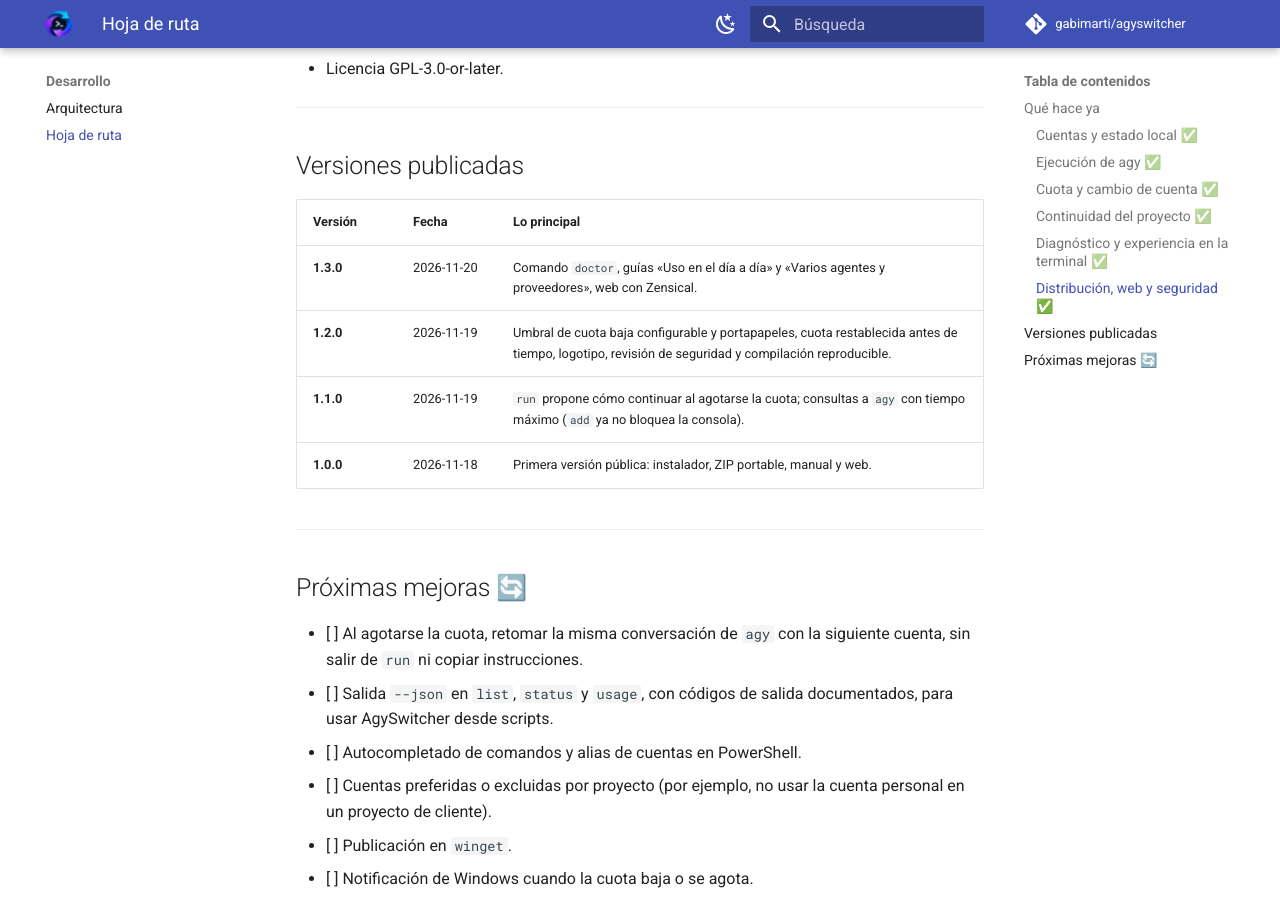
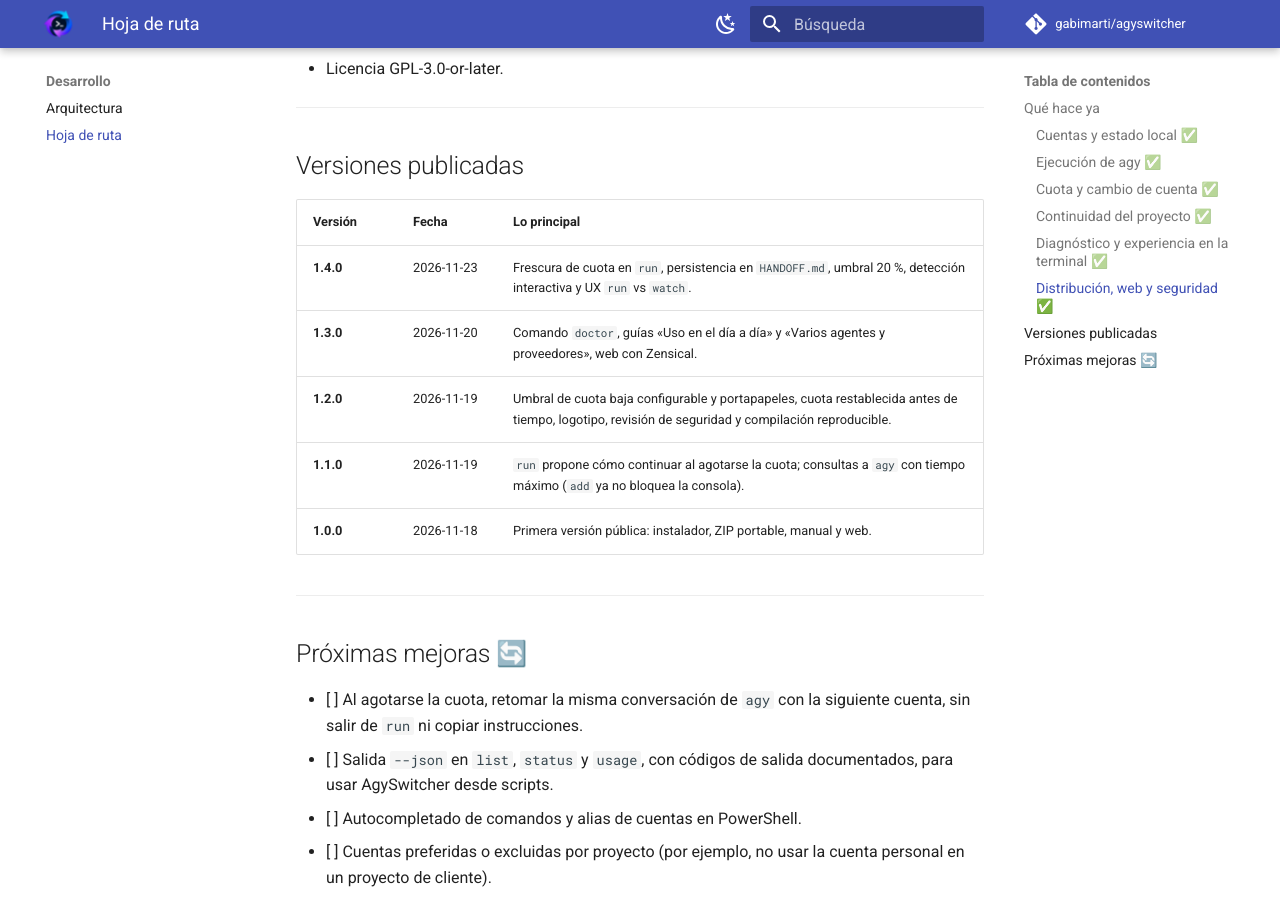
Before and after one commit to gabimarti/agyswitcher, an MkDocs documentation site: the page built from docs/roadmap.md, in a window 1280 px wide and 900 px high, scrolled down 2470 px. Built offline with MkDocs 1.6.1 and Material for MkDocs 9.7.7, drawn with Linux system fonts in a browser that asks for light colours; comment, search, counter and statistics services are not loaded.

Commit message:
Release v1.4.0: frescura de cuota en run, persistencia HANDOFF.md y clarificacion de comandos

```diff
--- a/docs/roadmap.md
+++ b/docs/roadmap.md
@@ -96,6 +96,7 @@ flowchart LR
 
 | Versión | Fecha | Lo principal |
 | :--- | :--- | :--- |
+| **1.4.0** | 2026-11-23 | Frescura de cuota en `run`, persistencia en `HANDOFF.md`, umbral 20 %, detección interactiva y UX `run` vs `watch`. |
 | **1.3.0** | 2026-11-20 | Comando `doctor`, guías «Uso en el día a día» y «Varios agentes y proveedores», web con Zensical. |
 | **1.2.0** | 2026-11-19 | Umbral de cuota baja configurable y portapapeles, cuota restablecida antes de tiempo, logotipo, revisión de seguridad y compilación reproducible. |
 | **1.1.0** | 2026-11-19 | `run` propone cómo continuar al agotarse la cuota; consultas a `agy` con tiempo máximo (`add` ya no bloquea la consola). |
--- a/src/agyswitcher/__init__.py
+++ b/src/agyswitcher/__init__.py
@@ -2,5 +2,5 @@
 # Copyright (C) 2026 Gabriel Marti
 """AgySwitcher — Gestor de cuentas y cuotas para Antigravity CLI (agy) en Windows."""
 
-__version__ = "1.3.0"
+__version__ = "1.4.0"
 __app_name__ = "agyswitcher"
```
Also changed, not shown: CHANGELOG.md (+5 -1 lines), docs/manual/index.md (+1 -1 lines), docs/manual/instalacion.md (+1 -1 lines).
